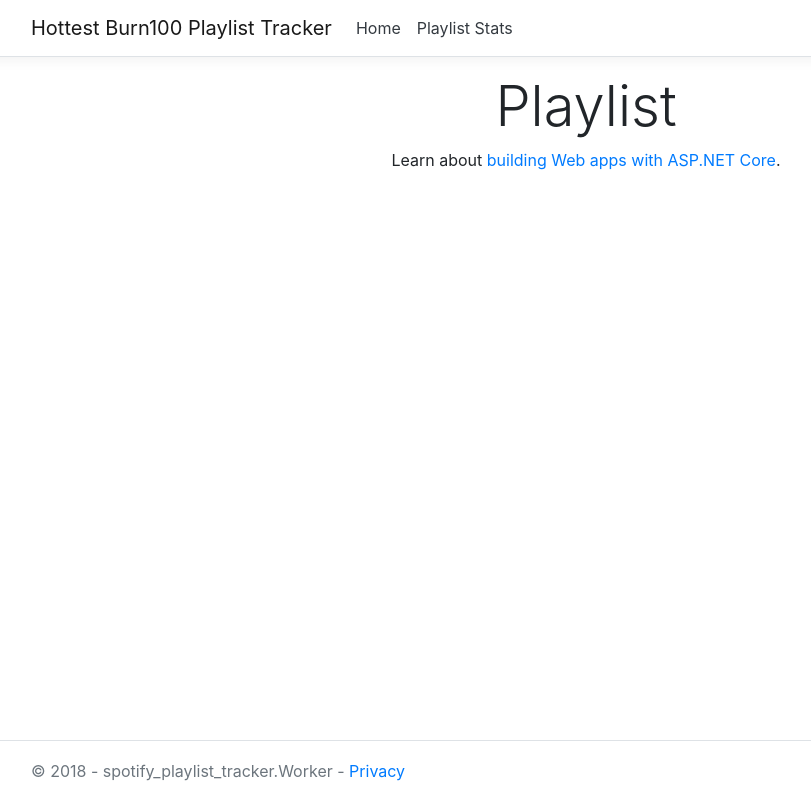
After one commit to AlBarker/spotify-playlist-tracker, an ASP.NET Core app: template spotify-playlist-tracker.Worker/spotify-playlist-tracker.Worker/Views/Playlist/Index.cshtml in a window 1280 px wide. The commit adds this page. Shown: the whole page, without its empty margins (54-865 px from the left). Run offline with ASP.NET Core 8, Linux system fonts and the light colour scheme; the template is opened without the code that fills it, so the values that code supplies are empty; some libraries are stand-ins or nearby versions.

Commit message:
Added initial playlist stats page

```diff
--- a/spotify-playlist-tracker.Worker/spotify-playlist-tracker.Worker/Services/StorageService.cs
+++ b/spotify-playlist-tracker.Worker/spotify-playlist-tracker.Worker/Services/StorageService.cs
@@ -25,7 +25,7 @@ namespace spotify_playlist_tracker.Worker.Services
             TableOperation insertOperation = TableOperation.Insert(track);
 
             var tracksTable = GetTracksCloudTable();
-
+            // TODO Fix exception here on duplicate
             // Execute the insert operation.
             await tracksTable.ExecuteAsync(insertOperation);
 
--- /dev/null
+++ b/spotify-playlist-tracker.Worker/spotify-playlist-tracker.Worker/Views/Playlist/Index.cshtml
@@ -0,0 +1,8 @@
+@{
+    ViewData["Title"] = "Home Page";
+}
+
+<div class="text-center">
+    <h1 class="display-4">Playlist</h1>
+    <p>Learn about <a href="https://docs.microsoft.com/aspnet/core">building Web apps with ASP.NET Core</a>.</p>
+</div>
--- a/spotify-playlist-tracker.Worker/spotify-playlist-tracker.Worker/Views/Shared/_Layout.cshtml
+++ b/spotify-playlist-tracker.Worker/spotify-playlist-tracker.Worker/Views/Shared/_Layout.cshtml
@@ -21,7 +21,7 @@
     <header>
         <nav class="navbar navbar-expand-sm navbar-toggleable-sm navbar-light bg-white border-bottom box-shadow mb-3">
             <div class="container">
-                <a class="navbar-brand" asp-area="" asp-controller="Home" asp-action="Index">spotify_playlist_tracker.Worker</a>
+                <a class="navbar-brand" asp-area="" asp-controller="Home" asp-action="Index">Hottest Burn100 Playlist Tracker</a>
                 <button class="navbar-toggler" type="button" data-toggle="collapse" data-target=".navbar-collapse" aria-controls="navbarSupportedContent"
                         aria-expanded="false" aria-label="Toggle navigation">
                     <span class="navbar-toggler-icon"></span>
@@ -32,7 +32,7 @@
                             <a class="nav-link text-dark" asp-area="" asp-controller="Home" asp-action="Index">Home</a>
                         </li>
                         <li class="nav-item">
-                            <a class="nav-link text-dark" asp-area="" asp-controller="Home" asp-action="Privacy">Privacy</a>
+                            <a class="nav-link text-dark" asp-area="" asp-controller="Playlist" asp-action="Index">Playlist Stats</a>
                         </li>
                     </ul>
                 </div>
@@ -40,7 +40,6 @@
         </nav>
     </header>
     <div class="container">
-        <partial name="_CookieConsentPartial" />
         <main role="main" class="pb-3">
             @RenderBody()
         </main>
```
Also changed, not shown: spotify-playlist-tracker.Worker/spotify-playlist-tracker.Worker/Controllers/PlaylistController.cs (added, +51 -0 lines), spotify-playlist-tracker.Worker/spotify-playlist-tracker.Worker/Models/PlaylistTrack.cs (added, +14 -0 lines).
